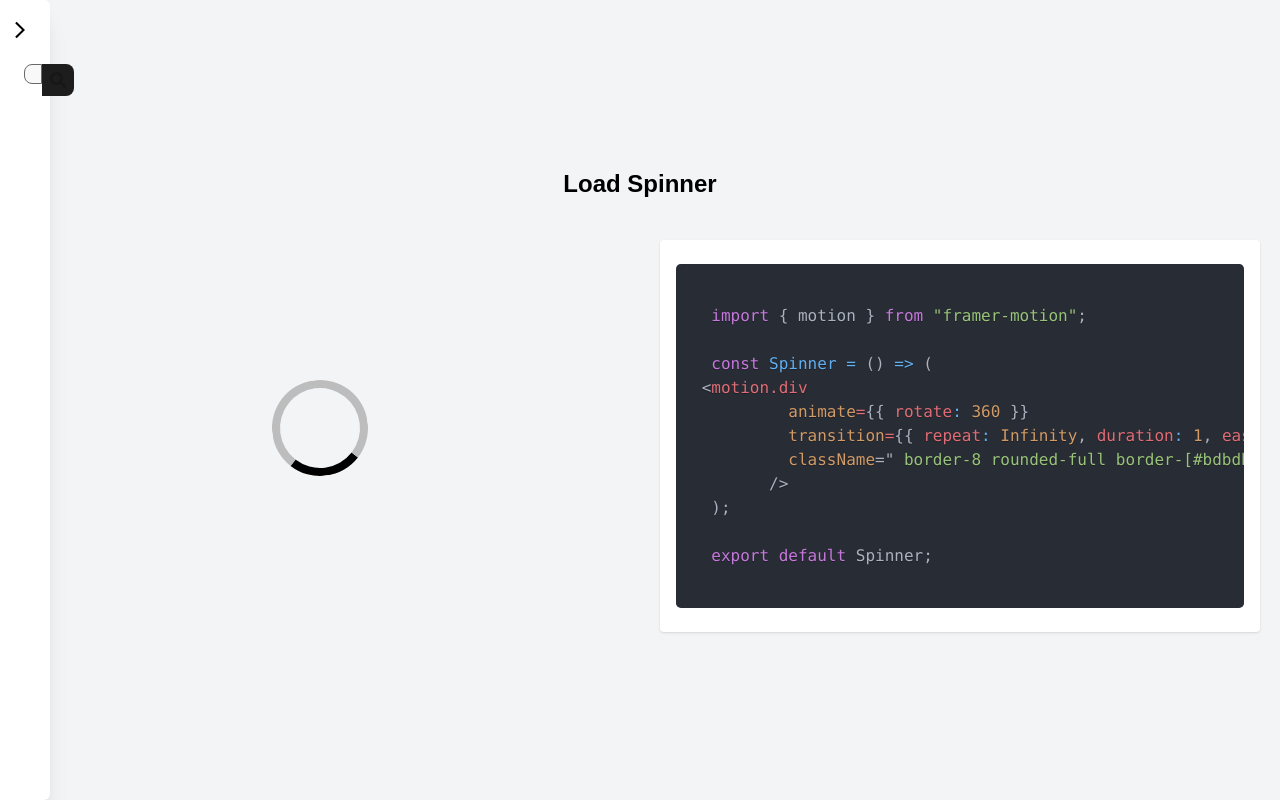
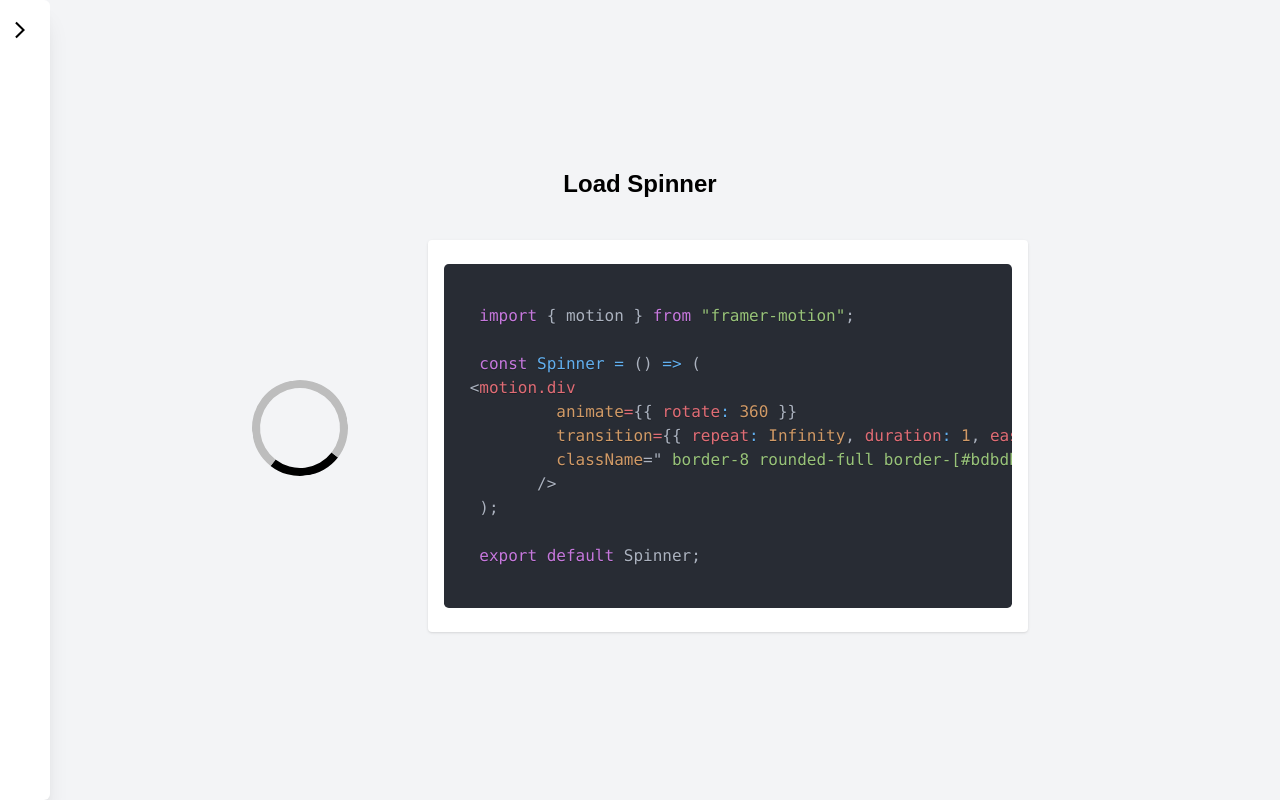
Before and after one commit to Matheus-Valviesse/MotionCraft, a Next.js app: page / in a window 1280 px wide. Built offline with nearby package versions, Linux system fonts and the light colour scheme.

Commit message:
menu lateal animado

```diff
--- a/src/app/page.js
+++ b/src/app/page.js
@@ -20,14 +20,17 @@ export default function Home() {
   `;
 
   return (
-    <div className="flex flex-col items-center justify-center min-h-screen p-4 bg-gray-100 z-10">
+    <div className="flex flex-col items-center justify-center min-h-screen p-4 bg-gray-100 z-0">
       <h1 className="text-2xl font-bold mb-6 text-black">Load Spinner</h1>
-      <div className="grid grid-cols-2 place-items-center items-center gap-10 z-10 ">
-        <motion.div
-          animate={{ rotate: 360 }}
-          transition={{ repeat: Infinity, duration: 1, ease: "linear" }}
-          className=" border-8 rounded-full border-[#bdbdbd] border-t-black w-20 p-10"
-        />
+
+      <div className=" flex flex-row w-[100vw] items-center justify-center gap-20">
+        <div className="z-[0]">
+          <motion.div
+            animate={{ rotate: 360 }}
+            transition={{ repeat: Infinity, duration: 1, ease: "linear" }}
+            className=" border-8 rounded-full border-[#bdbdbd] border-t-black w-20 p-10 z-3"
+          />
+        </div>
 
         <div className="mt-4 w-full max-w-[600px] p-4 bg-white rounded shadow">
           <SyntaxHighlighter language="jsx" style={oneDark}>
--- a/src/components/bar/Lateralbar.jsx
+++ b/src/components/bar/Lateralbar.jsx
@@ -8,18 +8,36 @@ import { FaSearch } from "react-icons/fa";
 
 const Lateralbar = () => {
   const [isOpen, setIsOpen] = useState(false); // Estado para controlar abertura
+  const [itensSurge, setItensSurge] = useState(false);
 
   const toggleSidebar = () => {
-    setIsOpen((prev) => !prev); // Alterna entre aberto e fechado
+    if (!isOpen) {
+      setIsOpen(true); // Alterna entre aberto e fechado
+    } else {
+      setItensSurge(false);
+    }
+  };
+
+  const barControll = {
+    open: { width: 300 },
+    close: { width: 50 },
+  };
+  const inputControll = {
+    open: { opacity: 1, x: 0 },
+    close: { opacity: 0, x: -50 },
   };
 
   return (
     <motion.div
-      className="absolute w-[50px] h-full bg-[#ffffff] shadow-xl rounded-r-md z-100"
-      animate={{ width: isOpen ? 300 : 50 }} // Alterna a largura
-      transition={{ duration: 0.6, ease: "easeOut" }}
+      className="absolute w-[50px] h-full bg-[#ffffff] shadow-xl rounded-r-md z-[100]"
+      variants={barControll}
+      animate={isOpen ? "open" : "close"} // Alterna a largura
+      transition={{ duration: 0.4, ease: "easeOut" }}
+      onAnimationComplete={(e) => {
+        if (e == "open") setItensSurge(true);
+      }}
     >
-      <div className="w-full absolute z-100">
+      <div className="w-full absolute ">
         <button
           onClick={toggleSidebar} // Chama a função ao clicar
           className="cursor-pointer right-0 mr-1 mt-1 absolute p-4 rounded-full"
@@ -31,7 +49,16 @@ const Lateralbar = () => {
           />
         </button>
         <div className="flex flex-col px-6">
-          <div className="mt-16 flex w-full h-[28]">
+          <motion.div
+            variants={inputControll}
+            animate={itensSurge ? "open" : "close"}
+            transition={{ duration: 0.3 }}
+            initial={{ opacity: 0 }}
+            onAnimationComplete={(e) => {
+              if (e == "close") setIsOpen(false);
+            }}
+            className="mt-16 flex w-full h-[28]"
+          >
             <input
               type="text"
               className="border-[1px] border-[#696969] bg-[#1d1d1d08] rounded-l-lg border-r-none outline-none focus:border-r-none w-full h-full text-black px-2 "
@@ -39,7 +66,7 @@ const Lateralbar = () => {
             <div className="bg-[#1d1d1d] rounded-l-none rounded-r-lg h-full p-2">
               <FaSearch />
             </div>
-          </div>
+          </motion.div>
         </div>
       </div>
     </motion.div>
```
